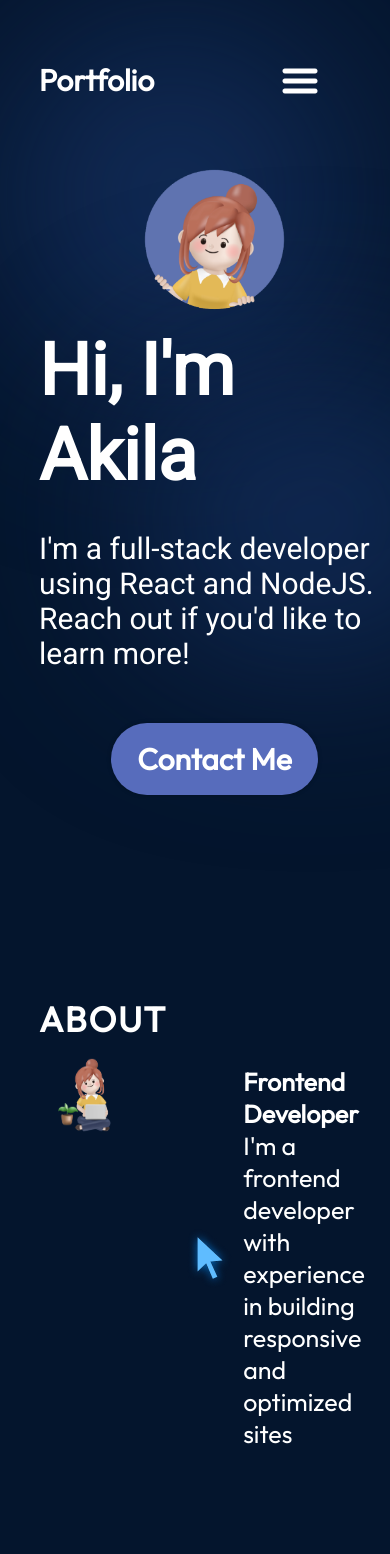
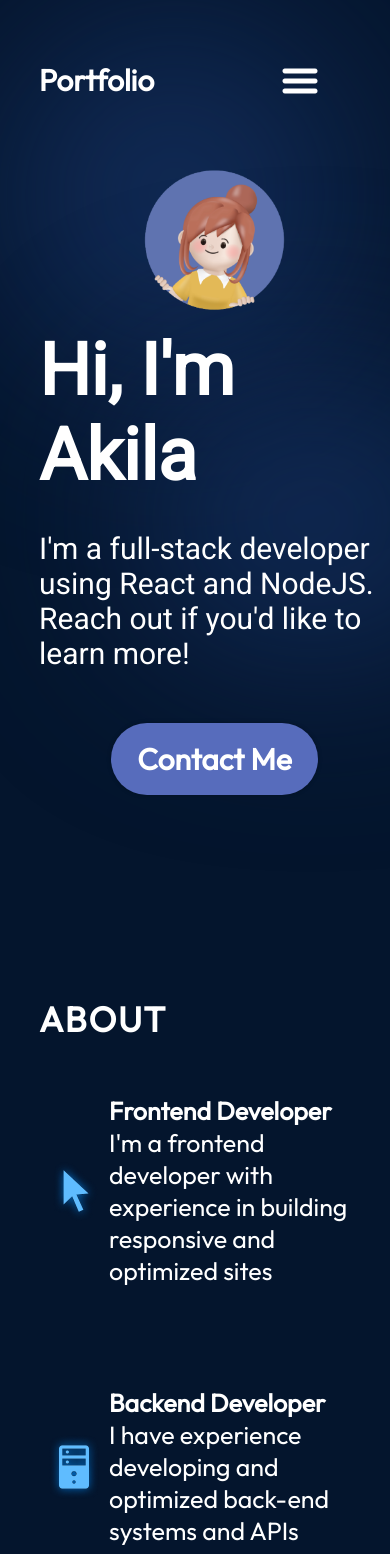
Before and after one commit to akila199910/My-Portfolio, a React (Vite) app in the folder react-portfolio/: page / in a window 390 px wide. Shown: the top 1554 px of the page. Built offline with nearby package versions, Linux system fonts and the light colour scheme.

Commit message:
create about section mobile responsive

```diff
--- a/react-portfolio/src/components/About/About.jsx
+++ b/react-portfolio/src/components/About/About.jsx
@@ -4,7 +4,7 @@ import { getImageUrl } from '../../utils';
 
 function About() {
   return (
-    <section className={style.container}>
+    <section className={style.container} id="about">
 
         <h2 className={style.title}>About</h2>
 
--- a/react-portfolio/src/components/About/About.module.css
+++ b/react-portfolio/src/components/About/About.module.css
@@ -44,7 +44,7 @@ margin-right: 10%;
     background-image: linear-gradient(90deg,rgba(165,215,232,0.42)0%,rgba(255,255,255,0)100%);
     background-size: 0 100%;
     background-repeat: no-repeat;
-    transition: 0.4;
+    transition: 0.4s;
 }
 .aboutItem:hover{
     background-size:100% 100%;
@@ -64,6 +64,18 @@ margin-right: 10%;
     }
 
     .contant{
+        flex-direction: column;
+    }
 
+    .aboutImage{
+        display: none;
+    }
+    .aboutItems{
+        margin-top: 29px;
+    }
+
+    .aboutItem{
+        padding-left: 0;
+        padding-right: 0;
     }
 }
--- a/react-portfolio/src/index.css
+++ b/react-portfolio/src/index.css
@@ -4,3 +4,7 @@
     padding: 0;
     font-family: "outfit", Arial, Helvetica, sans-serif;
   }
+
+  html{
+    scroll-behavior: smooth;
+  }
```
